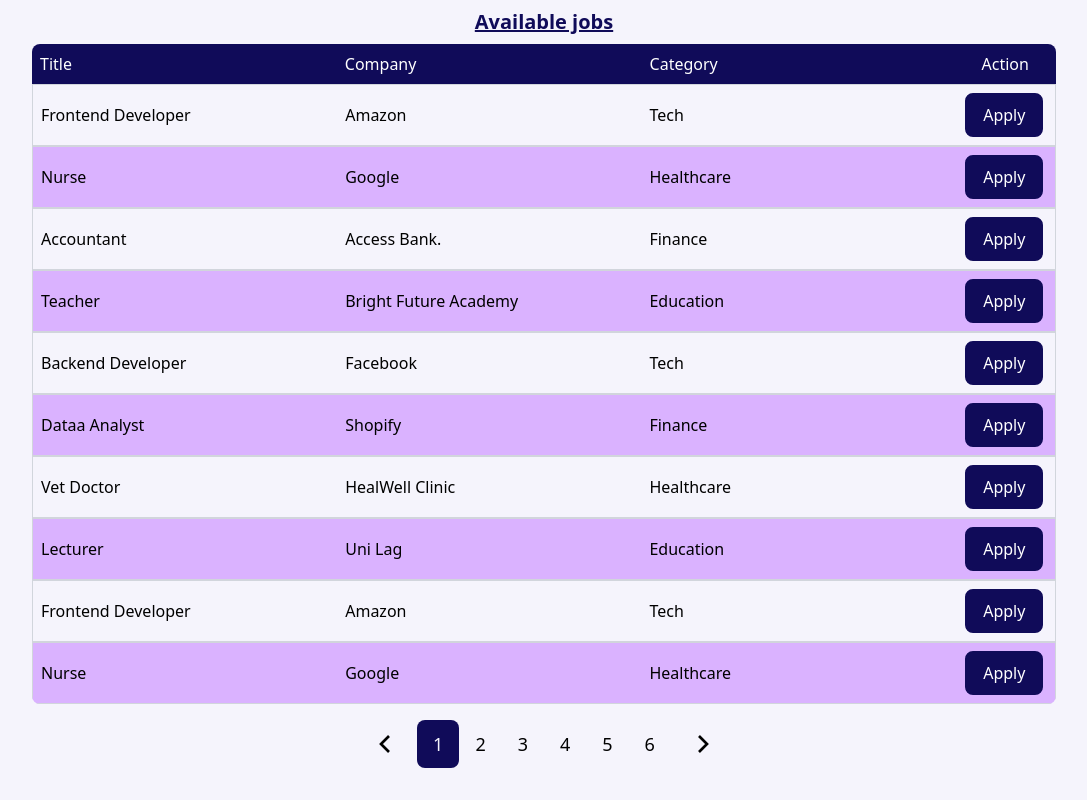
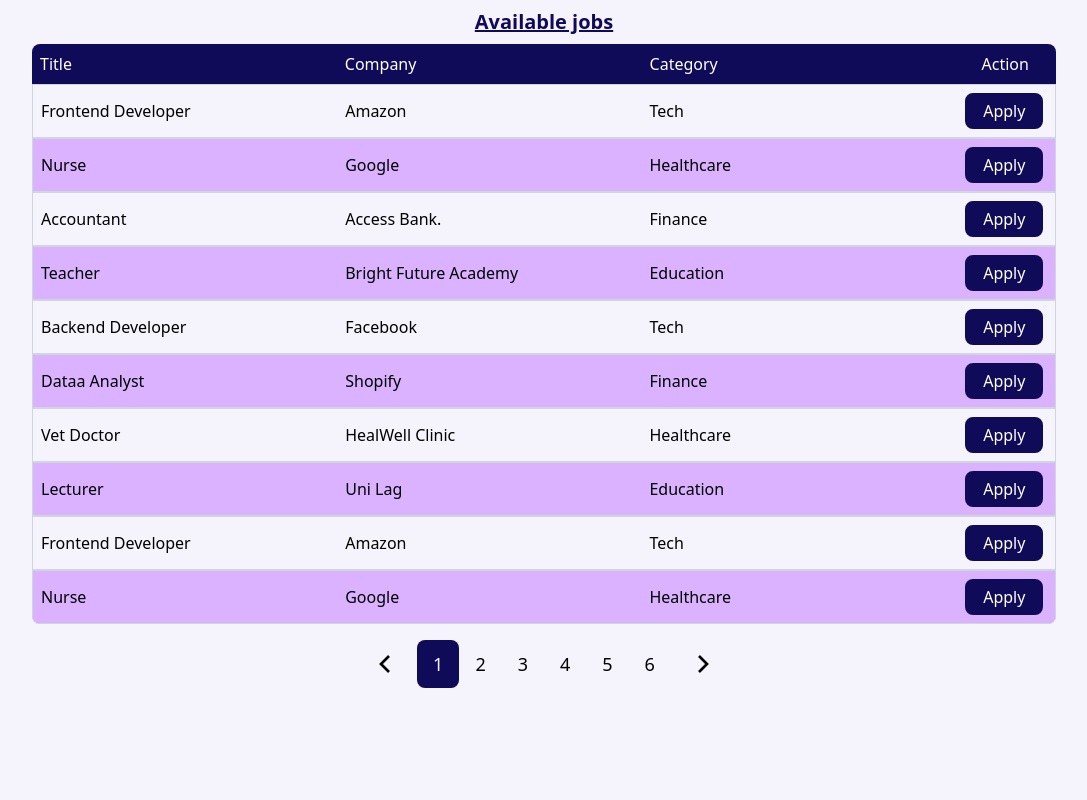
Before and after one commit to streetopsng/streetops, a Next.js app: page /jobs in a window 1280 px wide. Shown: the whole page, without its empty margins (96-1183 px from the left). Built offline with nearby package versions, Linux system fonts and the light colour scheme.

Commit message:
jobs agian

```diff
--- a/src/app/jobs/page.tsx
+++ b/src/app/jobs/page.tsx
@@ -46,9 +46,9 @@
     <span className={spanClass}>{item.title}</span>
     <span className={spanClass}>{item.company}</span>
     <span className={spanClass}>{item.category}</span>
-    <div className={`w-[10%] flex justify-center mdlg:py-2`}>
+    <div className={`w-[10%] flex justify-center mdlg:py-2 y-[2px]`}>
 
-    <button className={`text-start bg-primary rounded-lg text-wht px-4 py-2 cursor-pointer hover:bg-wht  hover:text-primary border-[2px] border-primary transition-all duration-500`}>Apply</button>
+    <button className={`text-start bg-primary rounded-lg text-wht px-4 py-[4px] cursor-pointer hover:bg-wht  hover:text-primary border-[2px] border-primary transition-all duration-500`}>Apply</button>
     </div>
 </div>
 })}
```
